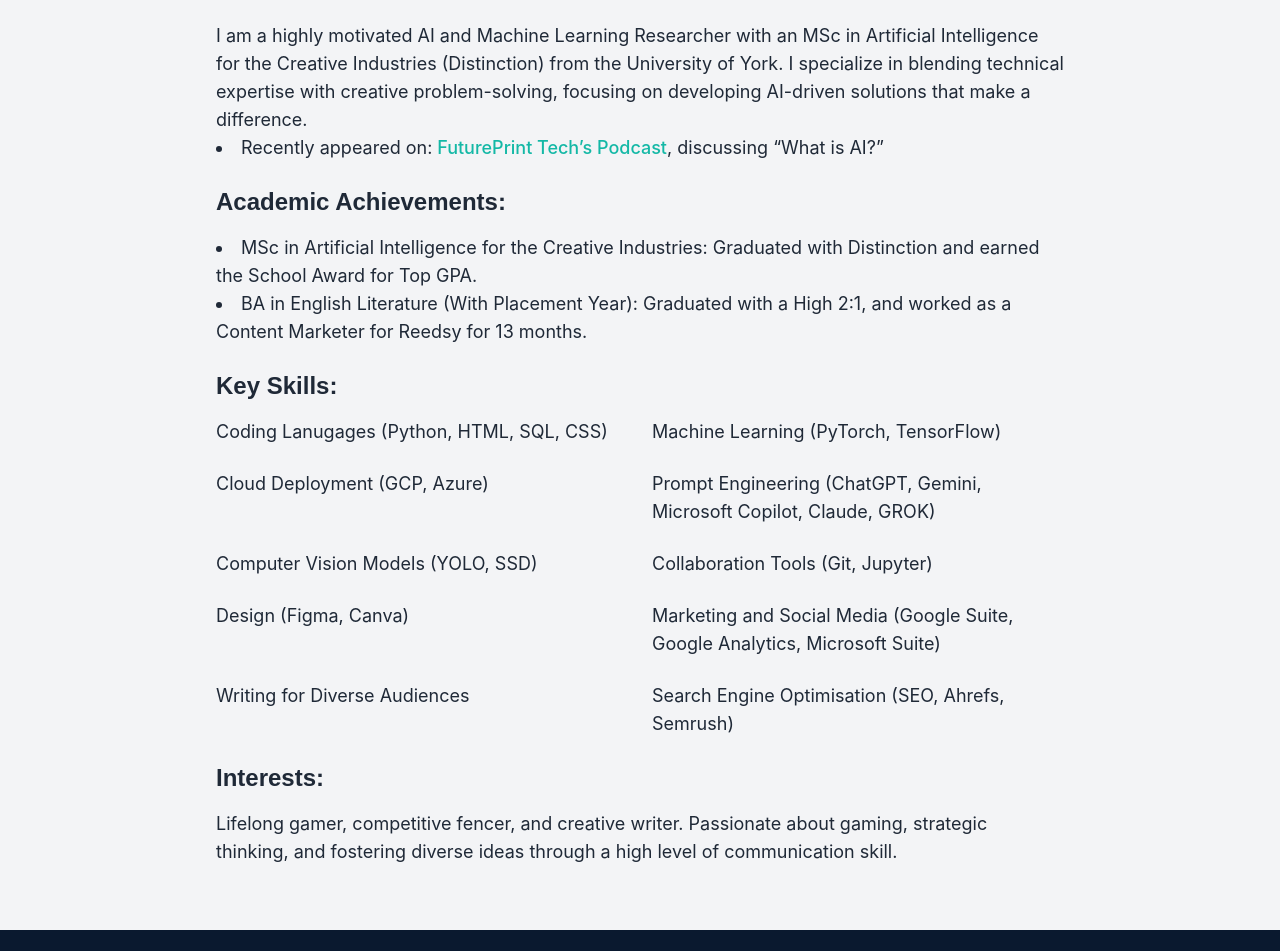
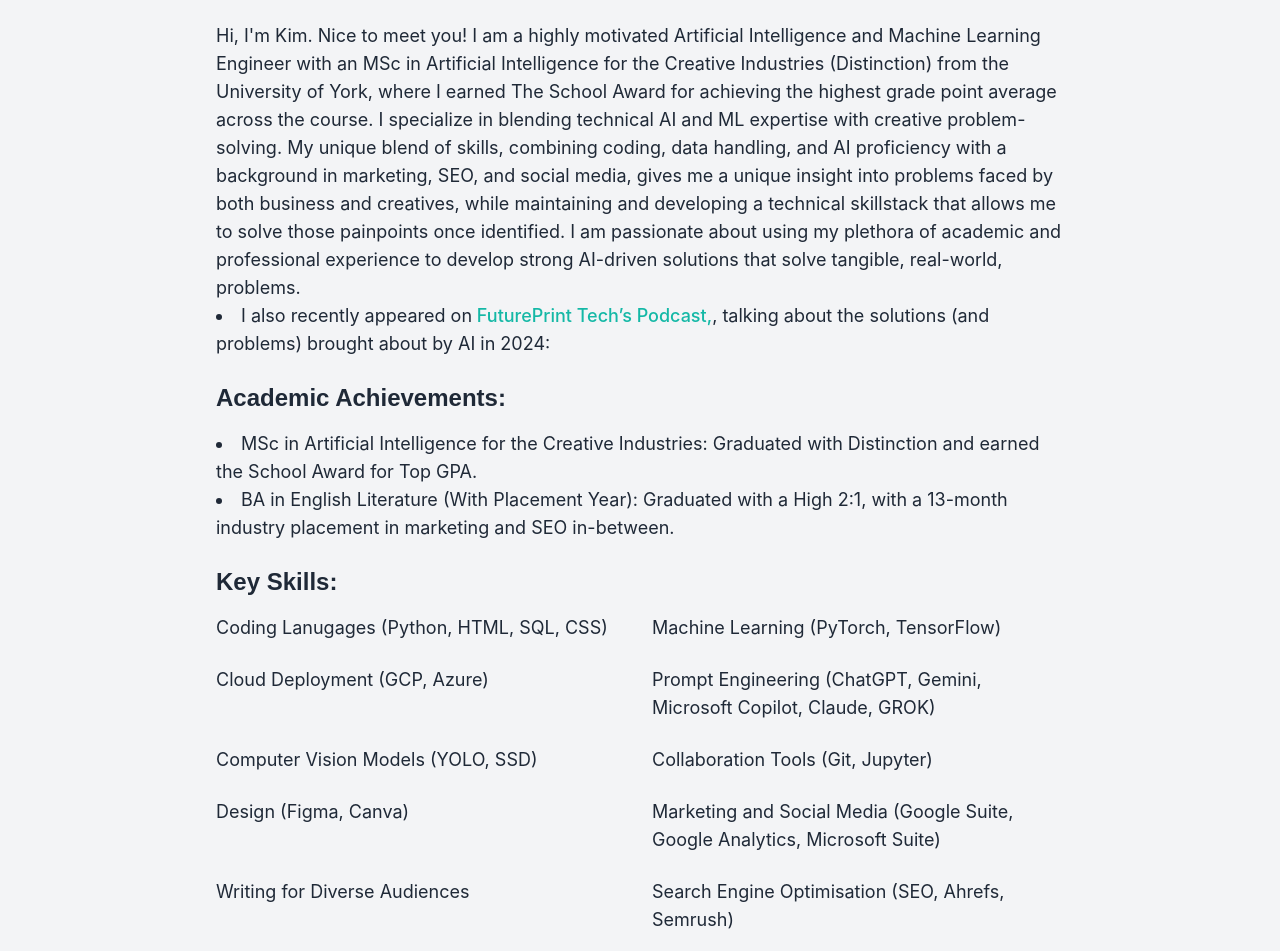
Before and after one commit to KML-Fig09/kml-website, a Next.js app: page / in a window 1280 px wide. Shown: the part 381-1332 px from the top of the page. Before the commit the page ends 1311 px from the top, so only its background shows below. Built offline with nearby package versions, Linux system fonts and the light colour scheme.

Commit message:
Index text changed

```diff
--- a/pages/index.js
+++ b/pages/index.js
@@ -10,27 +10,29 @@ export default function Home() {
       <section className="max-w-4xl mx-auto py-10 px-6">
         <h2 className="text-3xl font-bold">About Me</h2>
         <p className="mt-4 text-lg">
-          I am a highly motivated AI and Machine Learning Researcher with an MSc in Artificial Intelligence for the
-          Creative Industries (Distinction) from the University of York. I specialize in blending technical expertise
-          with creative problem-solving, focusing on developing AI-driven solutions that make a difference.
+          Hi, I'm Kim. Nice to meet you!
+
+          I am a highly motivated Artificial Intelligence and Machine Learning Engineer with an MSc in Artificial Intelligence for the Creative Industries (Distinction) from the University of York, where I earned The School Award for achieving the highest grade point average across the course. I specialize in blending technical AI and ML expertise
+          with creative problem-solving. My unique blend of skills, combining coding, data handling, and AI proficiency with a background in marketing, SEO, and social media, gives me a unique insight into problems faced by both business and creatives, while maintaining and developing a technical skillstack that allows me to solve those painpoints once identified.
+          I am passionate about using my plethora of academic and professional experience to develop strong AI-driven solutions that solve tangible, real-world, problems.
           <br />
           <li>
-            Recently appeared on:
+            I also recently appeared on
             <a
               href="https://www.futureprint.tech/podcast/what-is-ai-kim-littler"
               target="_blank"
               rel="noopener noreferrer"
               className="text-teal-500 hover:underline"
             >
-            &nbsp;FuturePrint Tech’s Podcast
-            </a>, discussing “What is AI?”
+            &nbsp;FuturePrint Tech’s Podcast,
+            </a>, talking about the solutions (and problems) brought about by AI in 2024:
           </li>
         </p>
         <div className="mt-6">
           <h3 className="text-2xl font-semibold">Academic Achievements:</h3>
           <ul className="list-disc list-inside mt-4 text-lg">
             <li>MSc in Artificial Intelligence for the Creative Industries: Graduated with Distinction and earned the School Award for Top GPA.</li>
-            <li>BA in English Literature (With Placement Year): Graduated with a High 2:1, and worked as a Content Marketer for Reedsy for 13 months.</li>
+            <li>BA in English Literature (With Placement Year): Graduated with a High 2:1, with a 13-month industry placement in marketing and SEO in-between.</li>
           </ul>
         </div>
         <div className="mt-6">
@@ -51,8 +53,8 @@ export default function Home() {
         <div className="mt-6">
           <h3 className="text-2xl font-semibold">Interests:</h3>
           <p className="mt-4 text-lg">
-            Lifelong gamer, competitive fencer, and creative writer. Passionate about gaming, strategic thinking, and
-            fostering diverse ideas through a high level of communication skill.
+            Lifelong gamer, competitive fencer, and outdoors enthusiast. Passionate about gaming, learning, and
+            fostering diverse insights and solutions through a high level of communication skill.
           </p>
         </div>
       </section>
```
